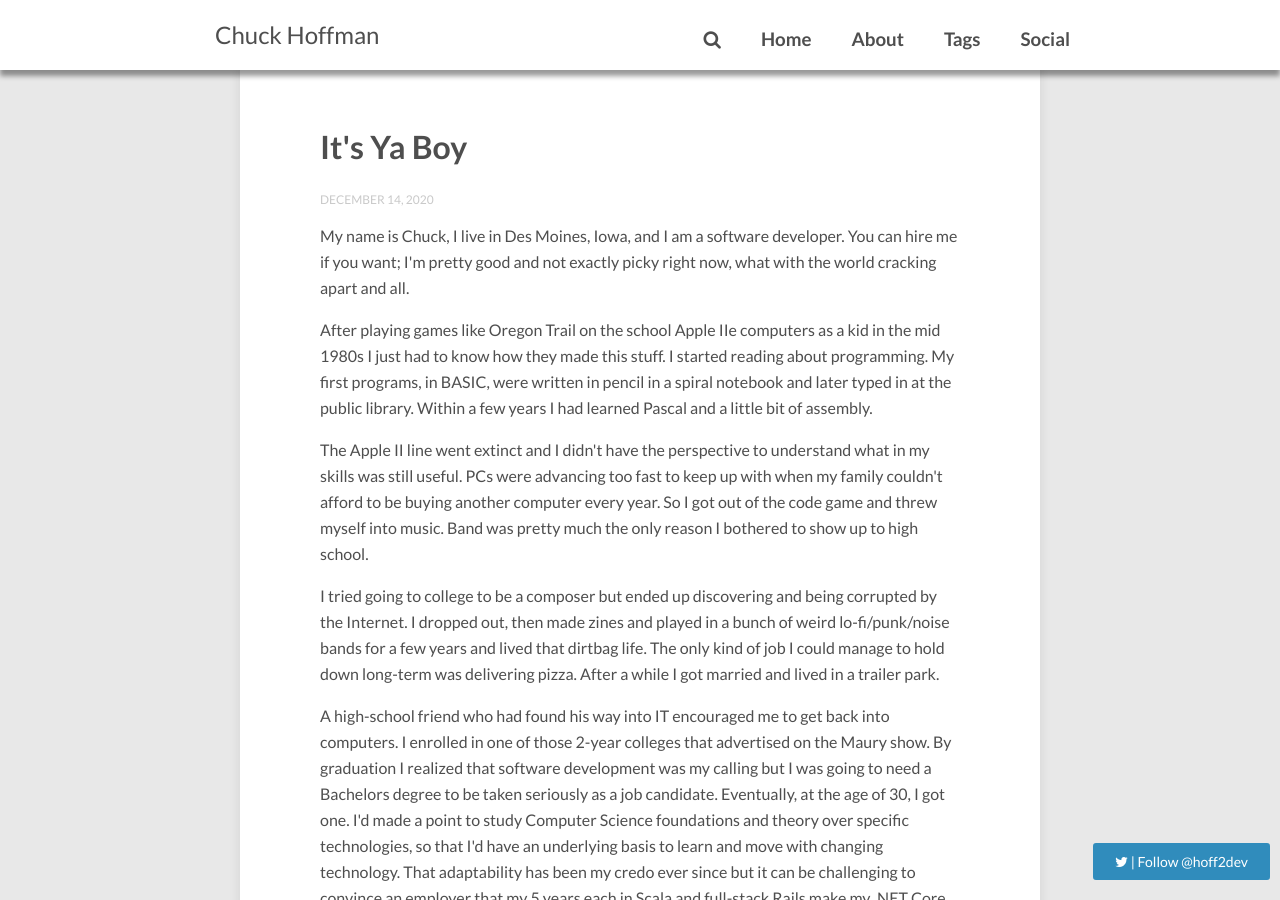
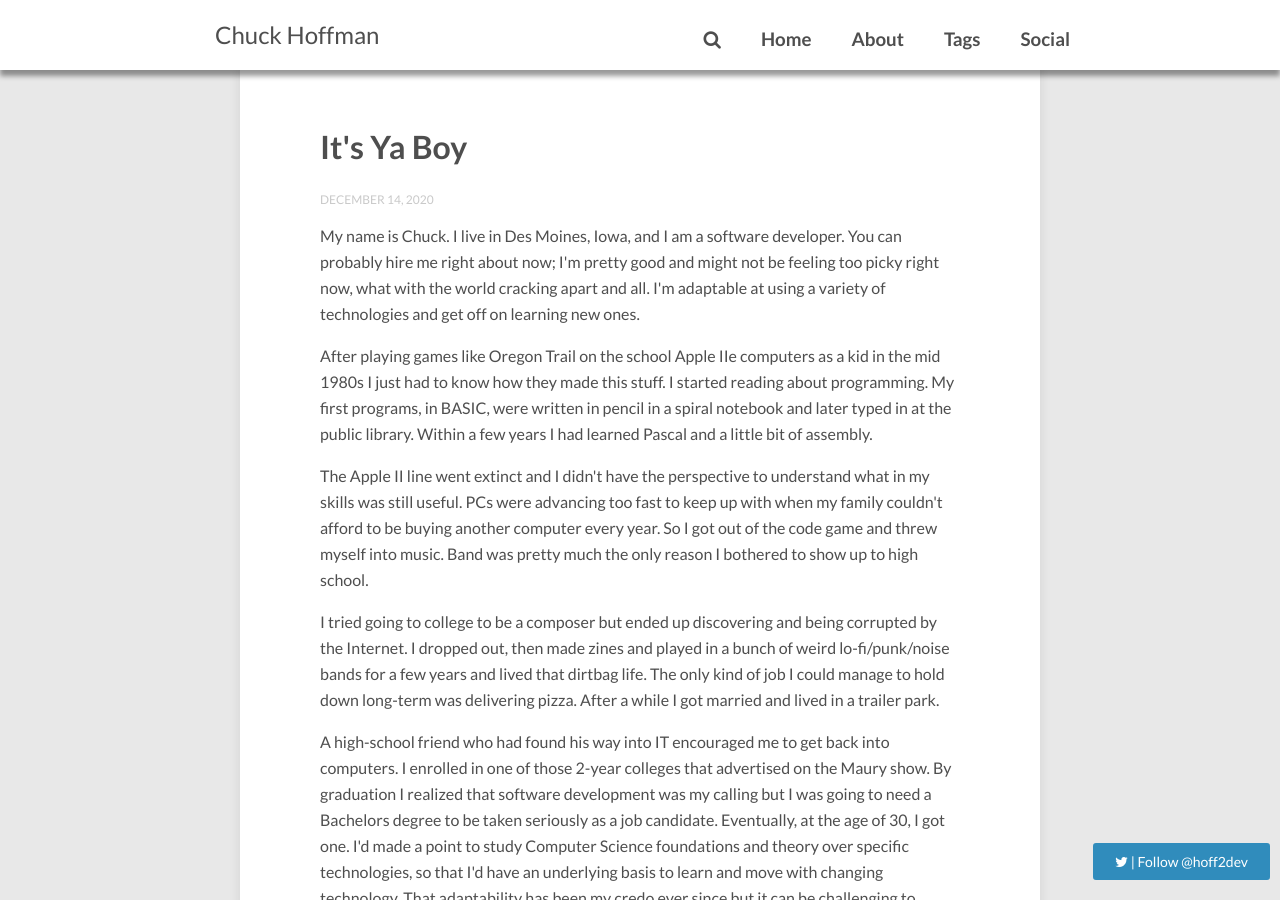
Before and after one commit to hoff2/hoff2.github.io, a Jekyll site: the page built from index.html, in a window 1280 px wide and 900 px high. Built offline with Jekyll 4.4.1, drawn with Linux system fonts in a browser that asks for light colours; nearby versions of some CDN libraries; the list of posts is cut into pages by our own code; comment, search, counter and statistics services are not loaded.

Commit message:
slight rewording of 1st intro para

```diff
--- a/index.html
+++ b/index.html
@@ -20,9 +20,11 @@ comments: false
     </header>
     <div class="entry-content">
       <p>
-        My name is Chuck, I live in Des Moines, Iowa, and I am a software
-        developer. You can hire me if you want; I'm pretty good and not exactly
-        picky right now, what with the world cracking apart and all.
+        My name is Chuck. I live in Des Moines, Iowa, and I am a software
+        developer. You can probably hire me right about now; I'm pretty good and
+        might not be feeling too picky right now, what with the world cracking
+        apart and all. I'm adaptable at using a variety of technologies and get
+        off on learning new ones.
       </p>
       <p>
         After playing games like Oregon Trail on the school Apple IIe computers
```
